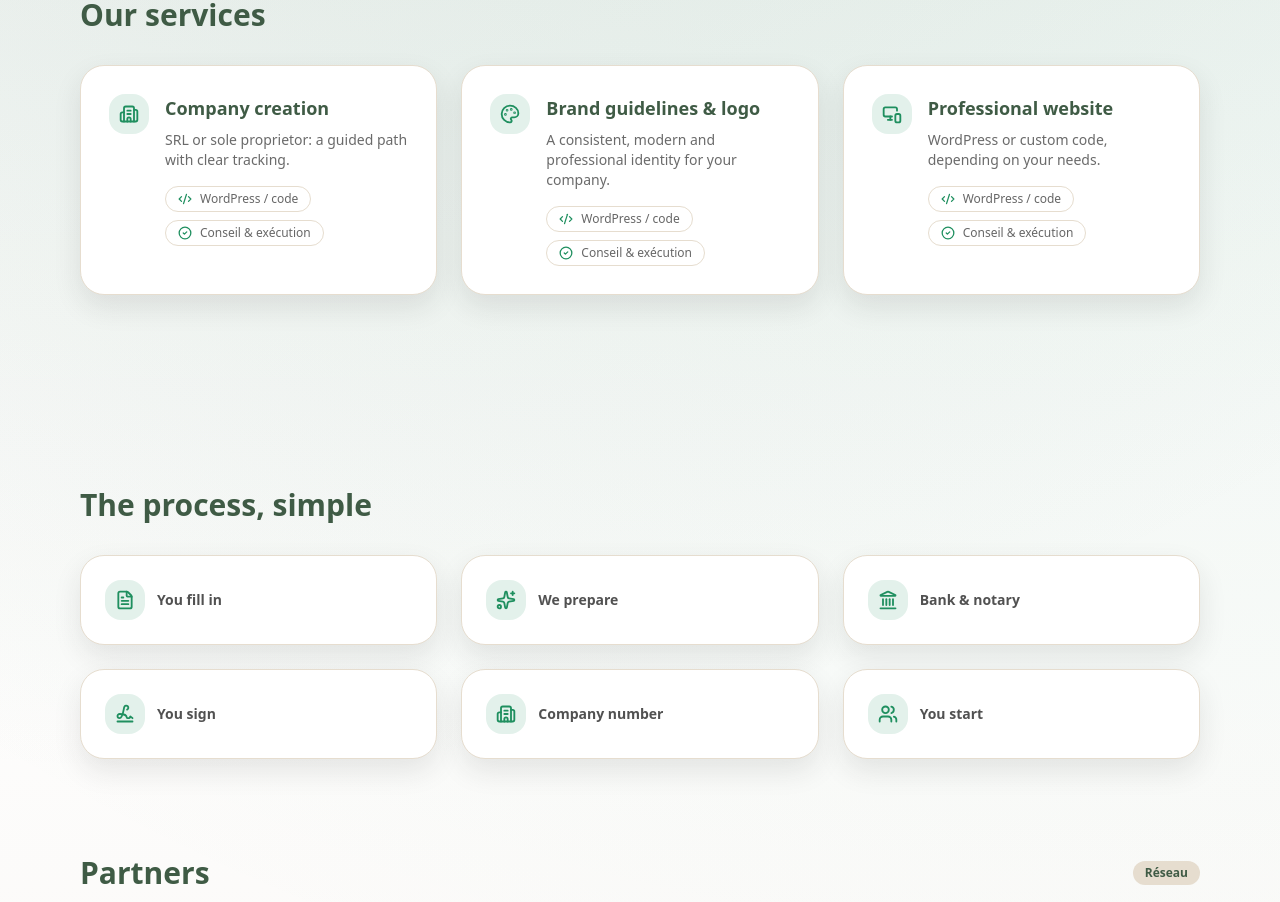
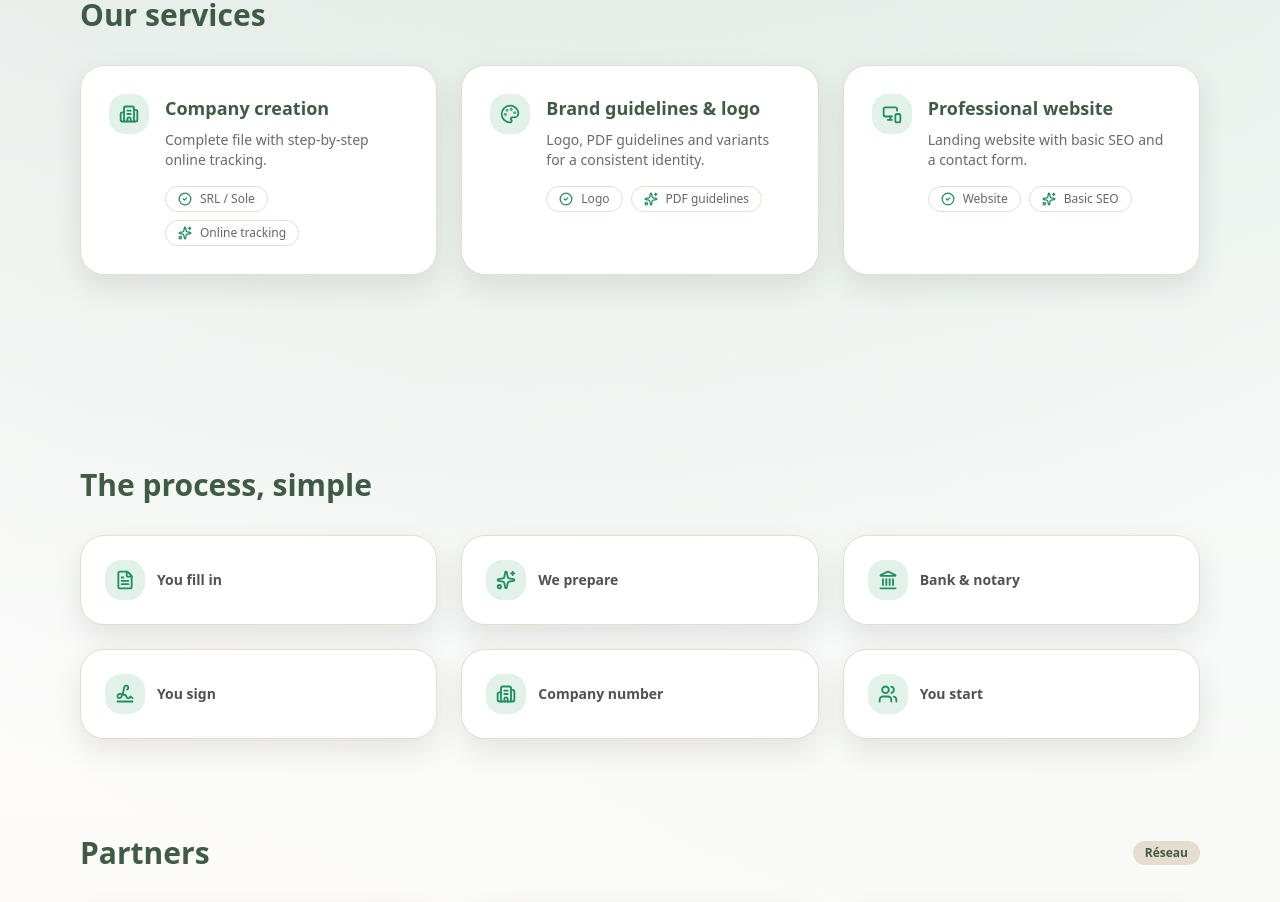
Before and after one commit to moalachach/mo-consult-final, a Next.js app: page /en in a window 1280 px wide. Shown: the part 1860-2762 px from the top of the page. Built offline with nearby package versions, Linux system fonts and the light colour scheme; no server answers; the database is empty.

Commit message:
ui: services copy + meaningful tags

```diff
--- a/src/app/[lang]/page.tsx
+++ b/src/app/[lang]/page.tsx
@@ -8,7 +8,6 @@ import {
 	  BadgeCheck,
 	  Building2,
 	  CheckCircle2,
-  Code2,
 	  FileText,
 	  Landmark,
 	  MonitorSmartphone,
@@ -69,17 +68,20 @@ const content = {
     services: [
       {
         title: "Création d’entreprise",
-        lead: "SRL ou indépendant: un parcours guidé et un suivi clair.",
+        lead: "Dossier complet et suivi en ligne, étape par étape.",
+        tags: ["SRL / PP", "Suivi en ligne"],
         icon: Building2,
       },
       {
         title: "Charte graphique & logo",
-        lead: "Une identité cohérente, moderne et professionnelle pour votre société.",
+        lead: "Logo, charte PDF et variantes pour une identité cohérente.",
+        tags: ["Logo", "Charte PDF"],
         icon: Palette,
       },
       {
         title: "Site web professionnel",
-        lead: "WordPress ou sur mesure (code) selon vos besoins.",
+        lead: "Site vitrine avec SEO de base et formulaire de contact.",
+        tags: ["Vitrine", "SEO de base"],
         icon: MonitorSmartphone,
       },
     ],
@@ -196,17 +198,20 @@ const content = {
     services: [
       {
         title: "Bedrijf oprichten",
-        lead: "SRL of zelfstandige: een begeleid traject met duidelijke opvolging.",
+        lead: "Volledig dossier en online opvolging, stap voor stap.",
+        tags: ["SRL / PP", "Online opvolging"],
         icon: Building2,
       },
       {
         title: "Huisstijl & logo",
-        lead: "Een consistente, moderne en professionele identiteit voor uw onderneming.",
+        lead: "Logo, PDF-huisstijl en varianten voor een consistente identiteit.",
+        tags: ["Logo", "PDF-huisstijl"],
         icon: Palette,
       },
       {
         title: "Professionele website",
-        lead: "WordPress of maatwerk (code), afhankelijk van uw behoeften.",
+        lead: "Vitrinesite met basis SEO en contactformulier.",
+        tags: ["Vitrine", "Basis SEO"],
         icon: MonitorSmartphone,
       },
     ],
@@ -322,17 +327,20 @@ const content = {
     services: [
       {
         title: "Company creation",
-        lead: "SRL or sole proprietor: a guided path with clear tracking.",
+        lead: "Complete file with step-by-step online tracking.",
+        tags: ["SRL / Sole", "Online tracking"],
         icon: Building2,
       },
       {
         title: "Brand guidelines & logo",
-        lead: "A consistent, modern and professional identity for your company.",
+        lead: "Logo, PDF guidelines and variants for a consistent identity.",
+        tags: ["Logo", "PDF guidelines"],
         icon: Palette,
       },
       {
         title: "Professional website",
-        lead: "WordPress or custom code, depending on your needs.",
+        lead: "Landing website with basic SEO and a contact form.",
+        tags: ["Website", "Basic SEO"],
         icon: MonitorSmartphone,
       },
     ],
@@ -531,14 +539,20 @@ export default async function Page({ params }: { params: Promise<{ lang: string
                     <p className="text-lg font-semibold text-primary">{s.title}</p>
                     <p className="mt-2 text-sm text-[rgba(43,43,43,0.70)]">{s.lead}</p>
                     <div className="mt-4 flex flex-wrap gap-2 text-xs text-[rgba(43,43,43,0.72)]">
-                      <span className="inline-flex items-center gap-2 rounded-full border border-sand bg-white/60 px-3 py-1">
-                        <Code2 className="h-3.5 w-3.5 text-[var(--color-accent)]" strokeWidth={2.2} />
-                        WordPress / code
+                      {(s as any).tags?.slice(0, 2).map((tag: string, idx: number) => {
+                        const Icon = idx === 0 ? CheckCircle2 : Sparkles;
+                        return (
+                        <span
+                          key={tag}
+                          className="inline-flex items-center gap-2 rounded-full border border-sand bg-white/60 px-3 py-1"
+                        >
+                          <Icon
+                            className="h-3.5 w-3.5 text-[var(--color-accent)]"
+                            strokeWidth={2.2}
+                          />
+                          {tag}
                         </span>
-                      <span className="inline-flex items-center gap-2 rounded-full border border-sand bg-white/60 px-3 py-1">
-                        <CheckCircle2 className="h-3.5 w-3.5 text-[var(--color-accent)]" strokeWidth={2.2} />
-                        Conseil & exécution
-                      </span>
+                      )})}
                     </div>
                   </div>
                 </div>
```
Lines whose indentation alone changed are shown as unchanged.
